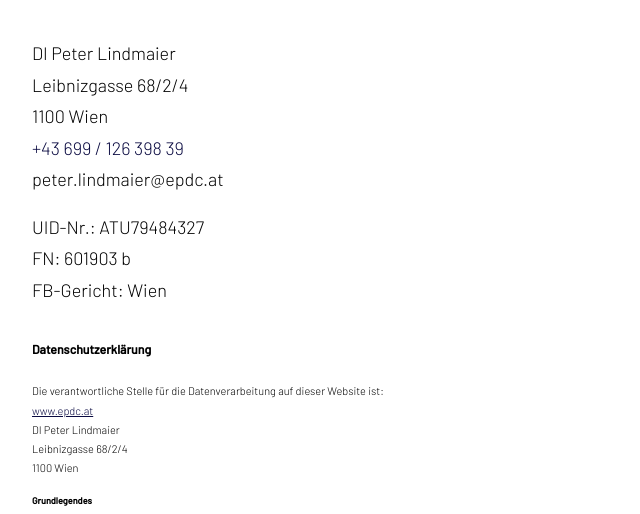
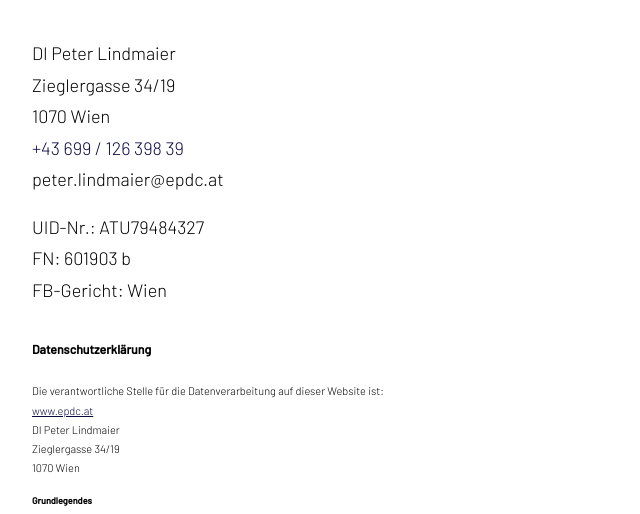
Before and after one commit to epdc-gmbh/epdc-gmbh.github.io, a plain HTML site: page impressum.html in a window 1280 px wide. Shown: the part 346-860 px from the top of the page, 32-672 px from the left. Drawn offline with Linux system fonts and the light colour scheme.

Commit message:
Update impressum.html
Adressänderung

```diff
--- a/impressum.html
+++ b/impressum.html
@@ -26,7 +26,7 @@
           Produktion und Handel mit Waren aller Art</i></p>
         <div class="contact">
           <div>DI Peter Lindmaier</div>
-          <div class="address">Leibnizgasse 68/2/4<br>1100 Wien</div>
+          <div class="address">Zieglergasse 34/19<br>1070 Wien</div>
           <a href="tel:+4369912639839" class="phone">+43 699 / 126 398 39</a>
           <div class="contactDetail">peter.lindmaier@epdc.at</div>
         </div>
@@ -46,8 +46,8 @@
             <br>
             <a href="www.epdc.at">www.epdc.at</a><br>
             DI Peter Lindmaier<br>
-            Leibnizgasse 68/2/4<br>
-            1100 Wien
+            Zieglergasse 34/19<br>
+            1070 Wien
           </p>
           <h5>Grundlegendes</h5>
           <p>
```
